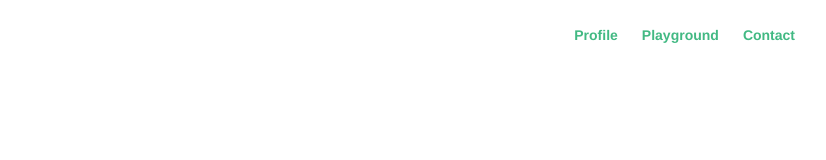
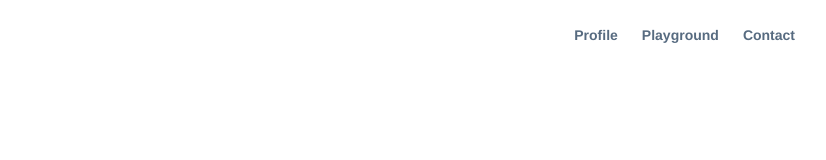
Before and after one commit to Atoze/portfolio, a Vue app: page / in a window 1280 px wide. Shown: the top 160 px of the page, without its empty margins (453-1279 px from the left). Built offline with nearby package versions, Linux system fonts and the light colour scheme; what particles.vue3 would draw is missing.

Commit message:
[update]moved header-navigation style to component

```diff
--- a/src/App.vue
+++ b/src/App.vue
@@ -31,15 +31,4 @@ html {
   font-size: 1rem;
   line-height: 1.6rem;
 }
-
-#nav {
-  a {
-    font-weight: bold;
-    color: #2c3e50;
-
-    &.router-link-exact-active {
-      color: #42b983;
-    }
-  }
-}
 </style>
--- a/src/components/TheHeaderNavigation.vue
+++ b/src/components/TheHeaderNavigation.vue
@@ -8,13 +8,23 @@
 
 <style lang="scss" scoped>
   .header-navigation {
+    box-sizing: border-box;
+    position: absolute;
+    width: 100%;
+    padding: 24px max(8px, env(safe-area-inset-left)) 24px max(8px, env(safe-area-inset-left));
     text-align: right;
-    padding: 24px max(8px, env(safe-area-inset-left)) 24px max(8px, env(safe-area-inset-left)) ;
   }
   .navigation__item {
     display: inline-block;
+    color: #000;
+    font-weight: bold;
     margin-right: 24px;
     transition: transform 0.3s;
+
+    &.router-link-exact-active {
+      color: #576b80;
+    }
+
     &:hover {
       transform: translateY(-2px);
     }
```
